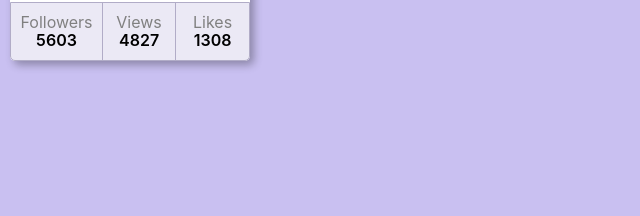
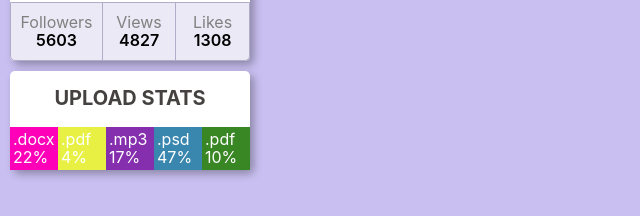
Before and after one commit to Larysa1387/goit-react-hw-01-components, a React (Create React App) app: page / in a window 1280 px wide. Shown: the part 216-432 px from the top of the page, without its empty margins (0-640 px from the left). Built offline with nearby package versions, Linux system fonts and the light colour scheme.

Commit message:
task 2 done

```diff
--- a/src/App.js
+++ b/src/App.js
@@ -1,6 +1,9 @@
 
 import Profile from './components/Profile/Profile';
+import Statistics from './components/Statistics/Statistics';
 import user from './user.json';
+import statDatas from './statistical-data.json';
+
 
 const App = () => {
 	return (
@@ -12,6 +15,7 @@ const App = () => {
 				location={user.location}
 				stats={user.stats}
 			/>
+			<Statistics title="Upload stats" statDatas={statDatas} />
 		</div>
 	);
 };
--- /dev/null
+++ b/src/components/Statistics/Statistics.js
@@ -0,0 +1,37 @@
+import React from 'react';
+import PropTypes from 'prop-types';
+import styles from './Statistics.module.css'
+
+const Statistics = ({ title, statDatas }) => {
+  const colors = ['#ff00b9', '#e7f043', '#852eae', '#3986ae', '#398624'];
+  return (
+		<section className={styles.statistics}>
+			<h2 className={styles.title}>{title}</h2>
+			<ul className={styles.stat_list}>
+				{statDatas.map(({ id, label, percentage }, index) => (
+					<li
+						key={id}
+						className={styles.item}
+						style={{ backgroundColor: colors[index % colors.length] }}>
+						<span className={styles.label}>{label}</span>
+						<span className={styles.percentage}>{percentage}%</span>
+					</li>
+				))}
+			</ul>
+		</section>
+	);};
+
+Statistics.defaultProps = {
+	statDatas: [],
+};
+
+Statistics.propTypes = {
+	title: PropTypes.string,
+  statDatas: PropTypes.arrayOf(PropTypes.shape({
+    id: PropTypes.string.isRequired,
+    label: PropTypes.string.isRequired,
+    percentage: PropTypes.number.isRequired,
+  })).isRequired,
+};
+
+export default Statistics;
--- /dev/null
+++ b/src/components/Statistics/Statistics.module.css
@@ -0,0 +1,31 @@
+.statistics {
+  display: flex;
+  flex-direction: column;
+  align-items: center;
+  width: 240px;
+  background-color: #fff;
+  margin: 10px;
+  border-radius: 5px;
+  box-shadow: 4px 4px 8px 0px rgb(0 0 0 / 30%);
+}
+
+.title {
+  text-transform: uppercase;
+  color: rgb(70, 65, 65);
+  font-size: 20px;
+}
+
+.stat_list {
+  display: flex;
+  list-style: none;
+  margin: 0;
+  padding: 0;
+  color: #fff;
+}
+
+.item {
+  display: flex;
+  flex-direction: column;
+  padding: 3px;
+  width: 48px;
+}
--- /dev/null
+++ b/src/statistical-data.json
@@ -0,0 +1,7 @@
+[
+	{ "id": "id-1", "label": ".docx", "percentage": 22 },
+	{ "id": "id-2", "label": ".pdf", "percentage": 4 },
+	{ "id": "id-3", "label": ".mp3", "percentage": 17 },
+	{ "id": "id-4", "label": ".psd", "percentage": 47 },
+	{ "id": "id-5", "label": ".pdf", "percentage": 10 }
+]
```
